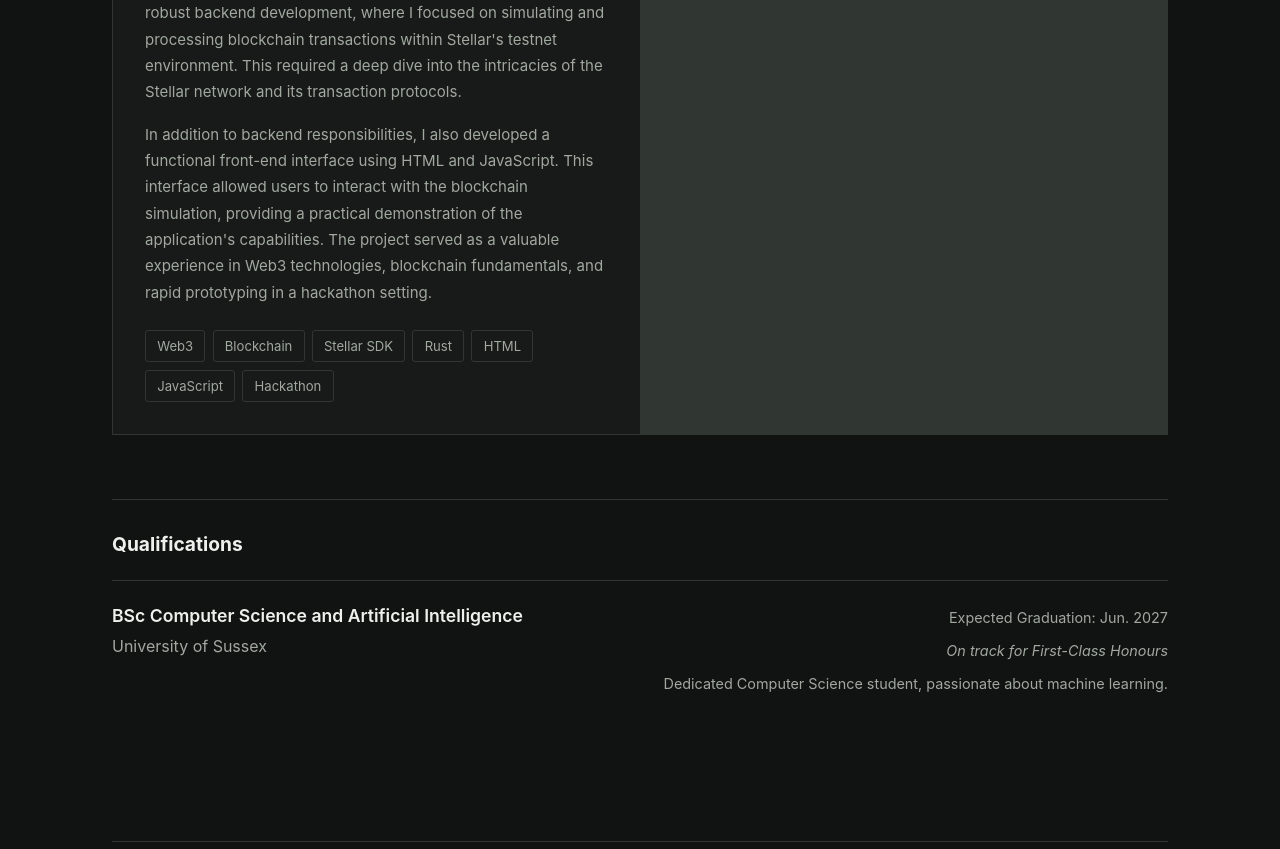
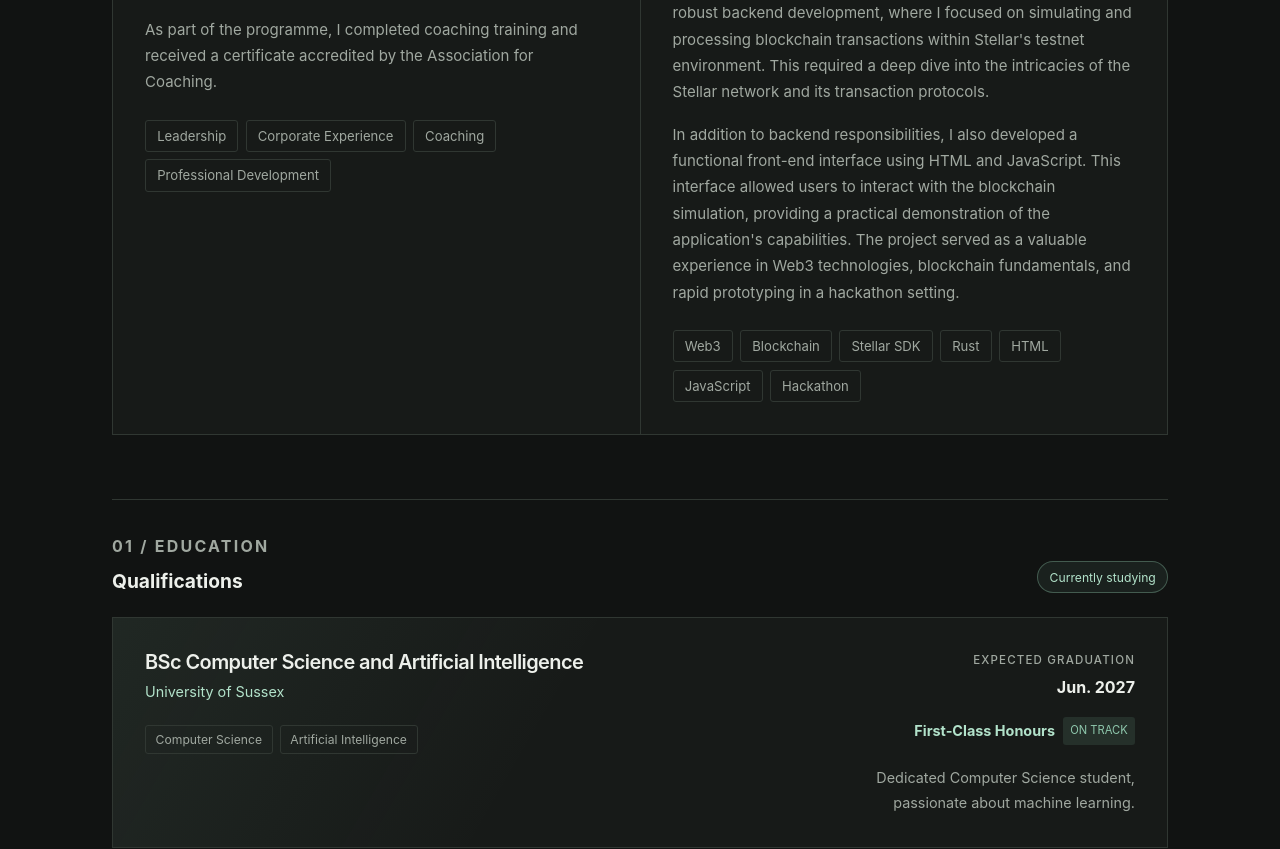
Before and after one commit to GamanMil/portfolio, a React (Vite) app: page / in a window 1280 px wide. Shown: the part 2840-3689 px from the top of the page. Built offline with nearby package versions, Linux system fonts and the light colour scheme; no server answers.

Commit message:
improved education section and added extra work

```diff
--- a/src/App.css
+++ b/src/App.css
@@ -437,18 +437,64 @@ body {
   gap: 0.45rem;
 }
 
+.qualification-heading {
+  display: flex;
+  align-items: end;
+  justify-content: space-between;
+  gap: 1rem;
+  margin-bottom: 1.5rem;
+}
+
+.qualification-heading h3 {
+  margin-bottom: 0;
+}
+
+.section-kicker {
+  margin: 0 0 0.55rem;
+  color: var(--accent);
+  font-size: 0.72rem;
+  font-weight: 750;
+  letter-spacing: 0.14em;
+  text-transform: uppercase;
+}
+
+.qualification-status {
+  padding: 0.45rem 0.7rem;
+  border: 1px solid rgba(143, 200, 173, 0.35);
+  border-radius: 999px;
+  background: rgba(143, 200, 173, 0.08);
+  color: var(--accent-strong);
+  font-size: 0.76rem;
+  white-space: nowrap;
+}
+
 .qualification-item {
+  position: relative;
   display: grid;
   grid-template-columns: 1fr 1fr;
-  gap: 2rem;
-  padding: 1.5rem 0;
-  border-top: 1px solid var(--line);
+  gap: 1.5rem;
+  padding: 2rem;
+  border: 1px solid var(--line);
+  background:
+    linear-gradient(120deg, rgba(143, 200, 173, 0.08), transparent 42%),
+    var(--surface);
+  transition: border-color 180ms ease, transform 180ms ease, background 180ms ease;
+}
+
+.qualification-item:hover {
+  border-color: rgba(143, 200, 173, 0.55);
+  background:
+    linear-gradient(120deg, rgba(143, 200, 173, 0.13), transparent 48%),
+    var(--surface-raised);
+  transform: translateY(-3px);
 }
 
 .qualification-item h4 {
   margin: 0 0 0.35rem;
-  font-size: 1.1rem;
+  color: var(--ink);
+  font-size: 1.25rem;
   font-weight: 600;
+  letter-spacing: -0.03em;
 }
 
 .qualification-item p {
@@ -456,16 +502,81 @@ body {
 }
 
 .qualification-item .university-name {
+  margin-bottom: 1.25rem;
+  color: var(--accent-strong);
+  font-size: 0.9rem;
+}
+
+.qualification-focus {
+  display: flex;
+  flex-wrap: wrap;
+  gap: 0.45rem;
+}
+
+.qualification-focus span {
+  padding: 0.4rem 0.6rem;
+  border: 1px solid var(--line);
+  border-radius: 3px;
   color: var(--muted);
+  font-size: 0.76rem;
 }
 
 .qualification-side-details {
+  display: flex;
+  flex-direction: column;
+  align-items: end;
   text-align: right;
 }
 
 .qualification-side-details p {
   color: var(--muted);
   font-size: 0.9rem;
+}
+
+.qualification-side-details .graduation-date {
+  display: flex;
+  flex-direction: column;
+  gap: 0.2rem;
+  margin-bottom: 1rem;
+  color: var(--ink);
+  font-size: 1rem;
+  font-weight: 650;
+}
+
+.graduation-date span {
+  color: var(--muted);
+  font-size: 0.72rem;
+  font-weight: 500;
+  letter-spacing: 0.1em;
+  text-transform: uppercase;
+}
+
+.qualification-side-details .honours-status {
+  display: flex;
+  align-items: center;
+  gap: 0.5rem;
+  margin-bottom: 1.25rem;
+}
+
+.honours-status strong {
+  color: var(--accent-strong);
+  font-weight: 650;
+}
+
+.honours-status span {
+  padding: 0.25rem 0.45rem;
+  border-radius: 3px;
+  background: rgba(143, 200, 173, 0.12);
+  color: var(--accent);
+  font-size: 0.7rem;
+  font-style: normal;
+  text-transform: uppercase;
+}
+
+.qualification-side-details .qualification-description {
+  max-width: 260px;
+  margin-top: auto;
+  margin-bottom: 0;
 }
 
 .contact-content {
@@ -579,6 +690,16 @@ body {
     gap: 2rem;
   }
 
+  .qualification-heading {
+    align-items: start;
+    flex-direction: column;
+  }
+
+  .qualification-item {
+    gap: 1.25rem;
+    padding: 1.5rem;
+  }
+
   .profile-image {
     width: min(100%, 280px);
     height: 340px;
@@ -589,6 +710,7 @@ body {
   }
 
   .qualification-side-details {
+    align-items: start;
     text-align: left;
   }
 }
--- a/src/App.jsx
+++ b/src/App.jsx
@@ -64,6 +64,13 @@ const WORK_ITEMS = [
     description: "As a key contributor to a hackathon-winning project, I developed an innovative AI-driven screen analysis software specifically designed to enhance gaming experiences for disabled and less experienced players. This application utilized machine learning algorithms to interpret on-screen information in real-time. \n\nCore functionalities included leveraging text-to-speech (TTS) technology and dynamic subtitles to provide clear, audible, and visual explanations of game elements, events, and user interface components. The system aimed to bridge the accessibility gap in gaming by offering intuitive feedback and guidance, thereby empowering a wider range of individuals to participate and enjoy gaming. The project's success at the hackathon underscored its novel approach and potential impact on accessible game design.",
     imageUrl: "",
     tags: ["AI", "Machine Learning", "Accessibility", "TTS", "Game Development", "Hackathon Winner"]
+  },
+  {
+    id: 3,
+    title: "Circl Future Leaders Programme",
+    description: "In 2025, I was selected for the competitive Circl Future Leaders Programme in partnership with So Energy. The programme provided experience in a corporate environment through working with So Energy employees and developing my leadership skills.\n\nAs part of the programme, I completed coaching training and received a certificate accredited by the Association for Coaching.",
+    imageUrl: "",
+    tags: ["Leadership", "Corporate Experience", "Coaching", "Professional Development"]
   },
   {
     id: 4,
@@ -306,15 +313,25 @@ function App() {
             </div>
 
             <div className="subsection qualifications-section">
-              <h3>Qualifications</h3>
+              <div className="qualification-heading">
+                <div>
+                  <p className="section-kicker">01 / Education</p>
+                  <h3>Qualifications</h3>
+                </div>
+                <span className="qualification-status">Currently studying</span>
+              </div>
               <div className="qualification-item">
                 <div className="qualification-main-info">
                   <h4>BSc Computer Science and Artificial Intelligence</h4>
                   <p className="university-name">University of Sussex</p>
+                  <div className="qualification-focus">
+                    <span>Computer Science</span>
+                    <span>Artificial Intelligence</span>
+                  </div>
                 </div>
                 <div className="qualification-side-details">
-                  <p className="graduation-date">Expected Graduation: Jun. 2027</p>
-                  <p className="honours-status"><em>On track for First-Class Honours</em></p>
+                  <p className="graduation-date"><span>Expected graduation</span>Jun. 2027</p>
+                  <p className="honours-status"><strong>First-Class Honours</strong><span>On track</span></p>
                   <p className="qualification-description">Dedicated Computer Science student, passionate about machine learning.</p>
                 </div>
               </div>
```
